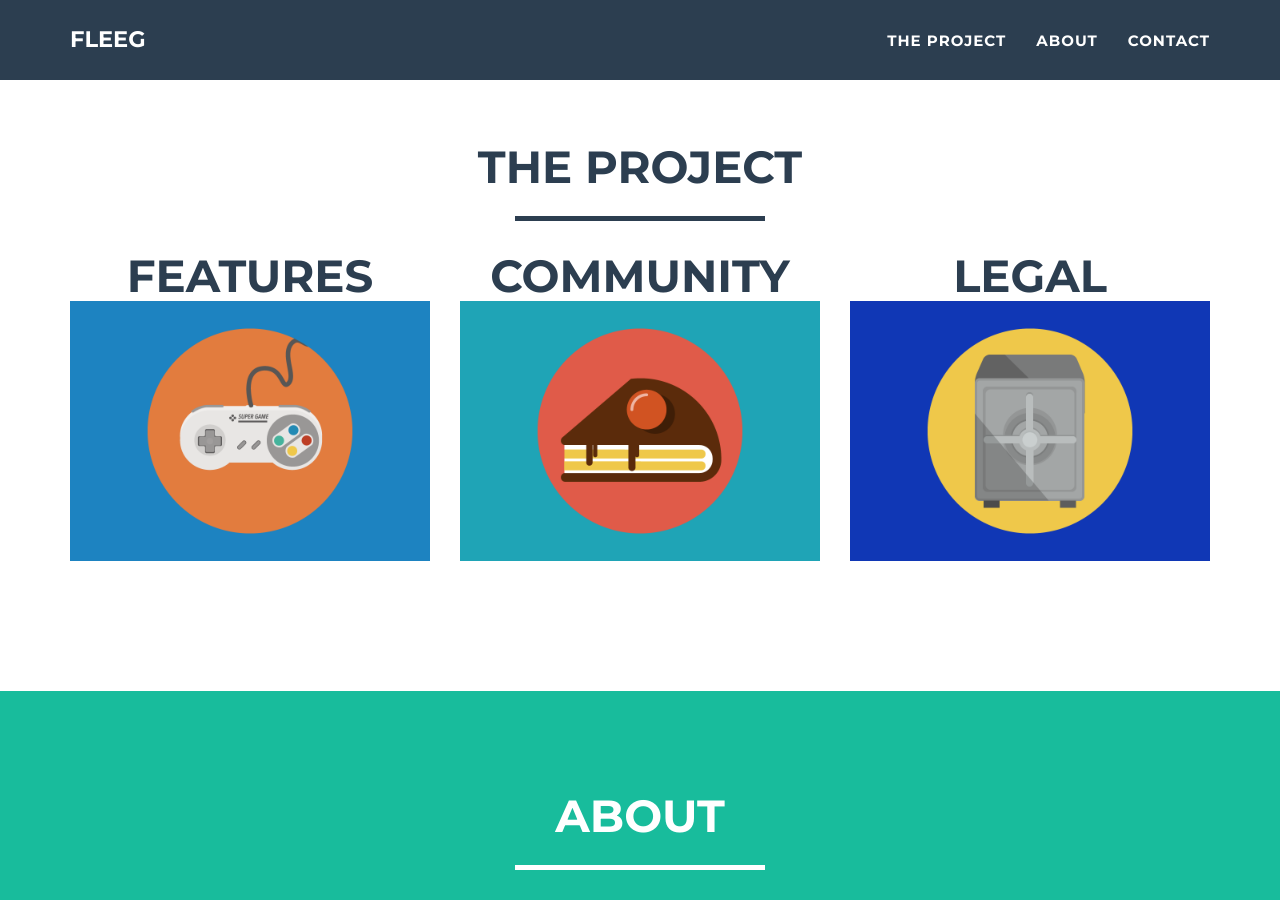
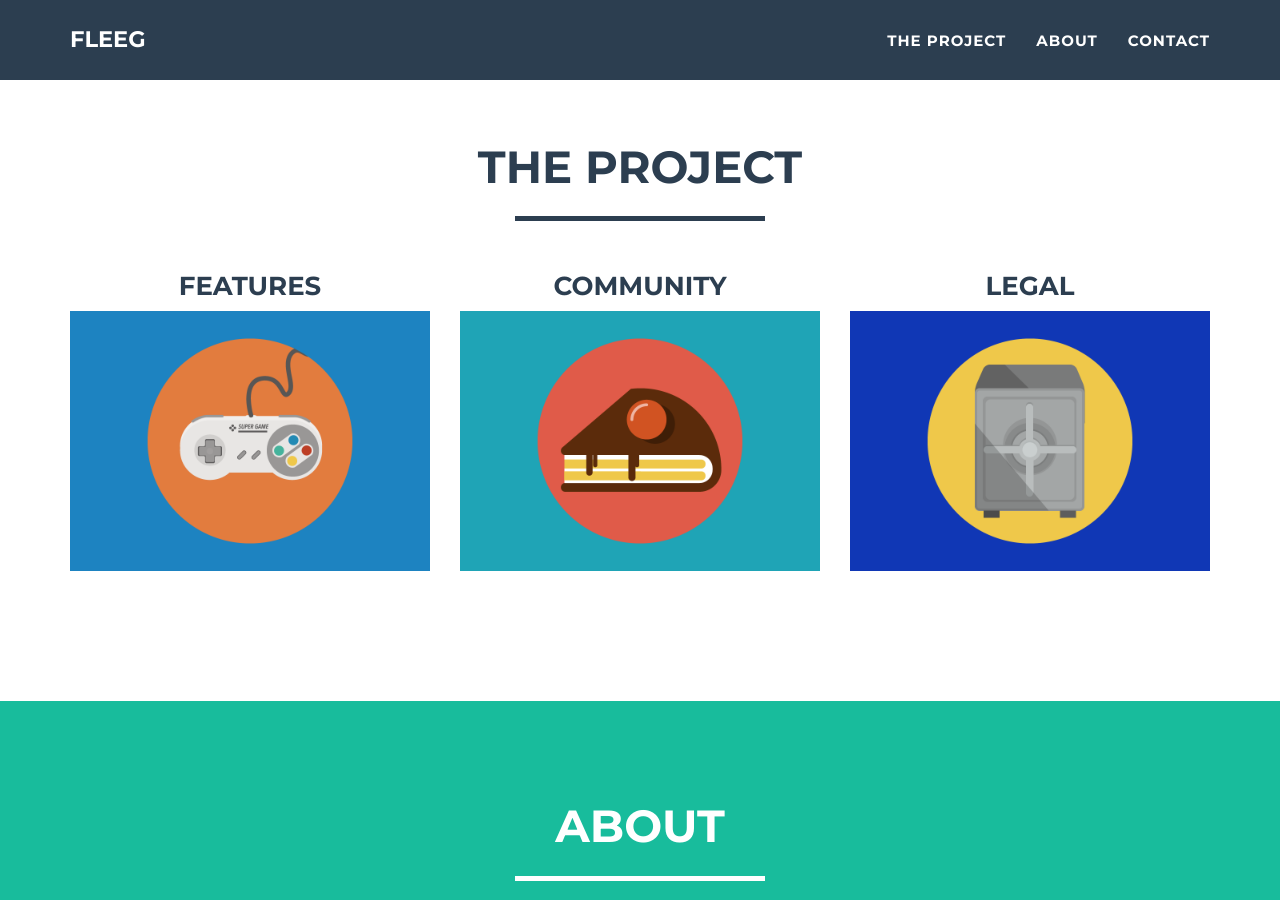
Before and after one commit to Fleeg/fleeg.github.io, a Jekyll site: the page built from index.html, in a window 1280 px wide and 900 px high, scrolled down 771 px. Built offline with Jekyll 4.4.1, drawn with Linux system fonts in a browser that asks for light colours.

Commit message:
add project section label size

```diff
--- a/_includes/portfolio_grid.html
+++ b/_includes/portfolio_grid.html
@@ -11,7 +11,7 @@
             <div class="row">
                 {% for post in site.posts %}
                     <div class="col-sm-4 portfolio-item">
-                        <h2 style="text-align:center;">{{ post.title }}</h2>
+                        <h3 style="text-align:center;">{{ post.title }}</h3>
                         <a href="#" class="portfolio-link">
                             <div class="caption">
                                 <div class="caption-content">
```
